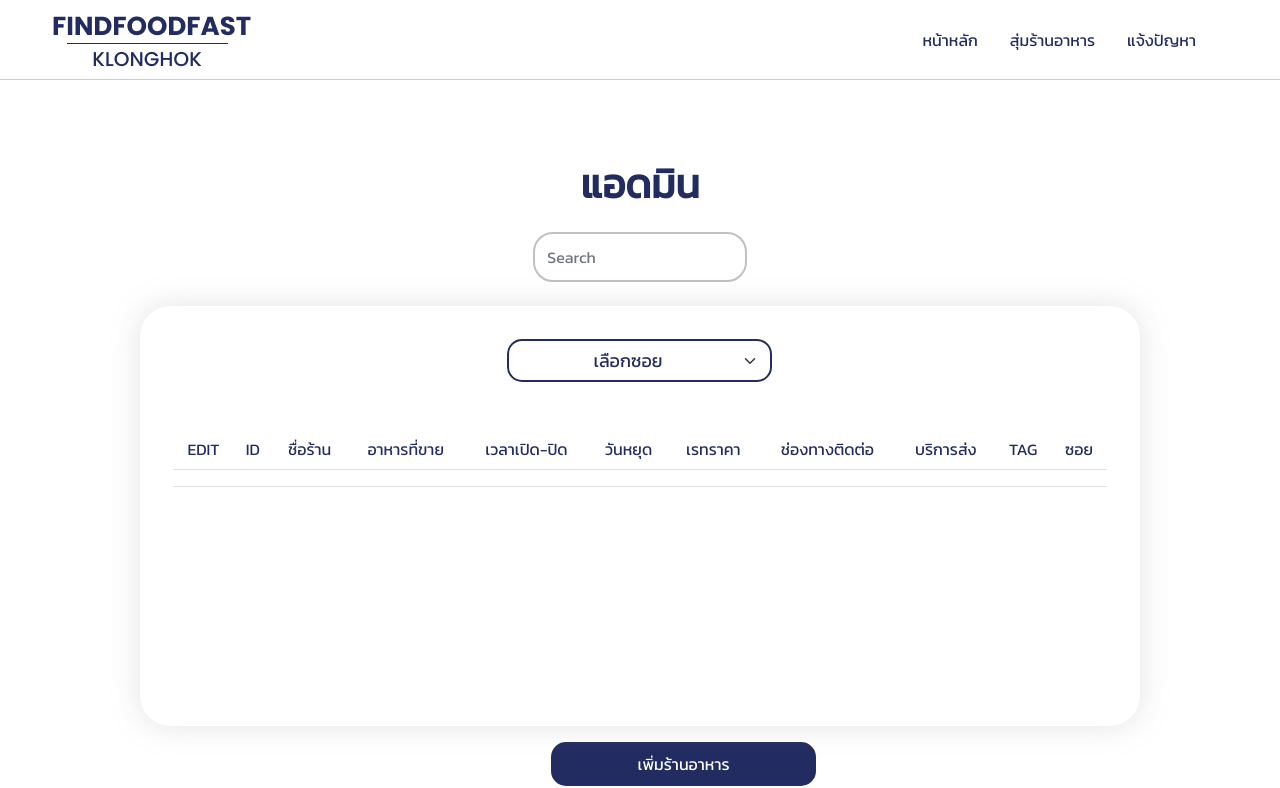
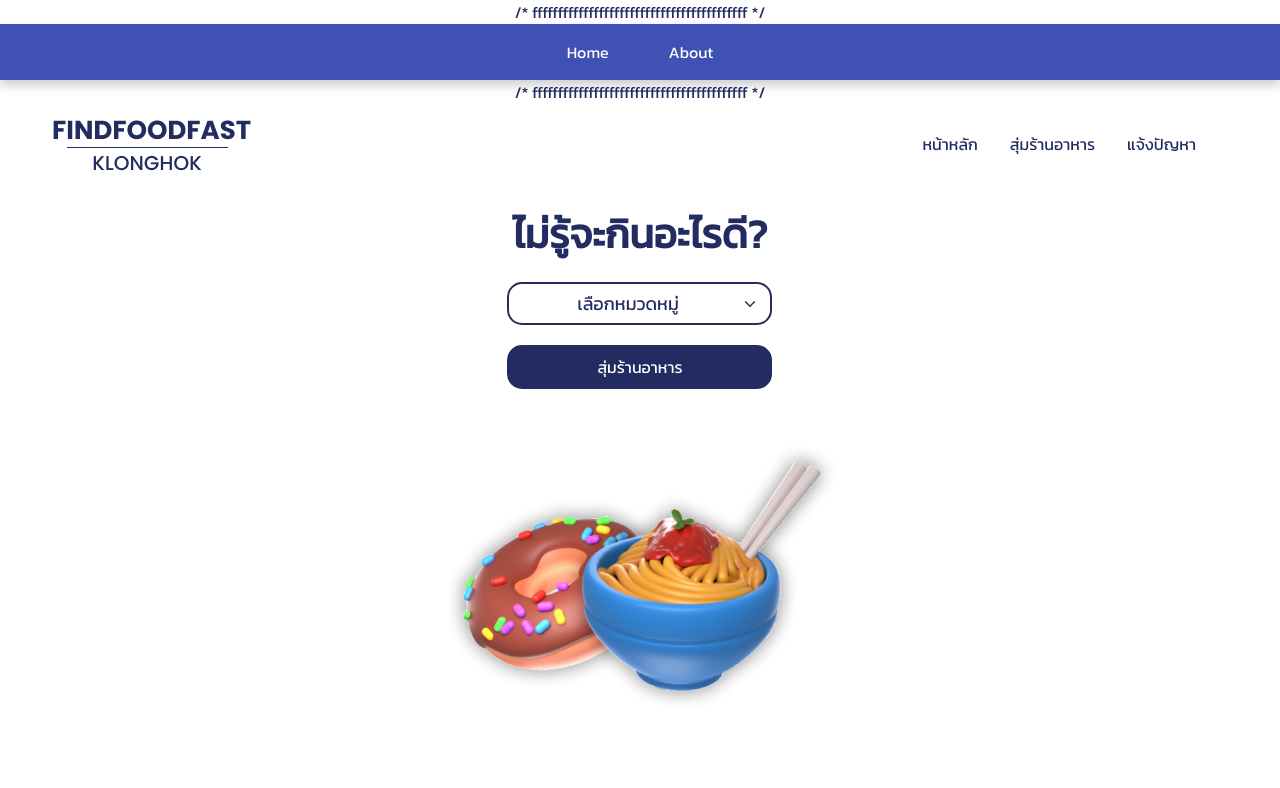
Before and after one commit to 9newton/findfoodfast-project, a React (Create React App) app in the folder front-end/: page /random in a window 1280 px wide. Shown: the top 788 px of the page. Built offline with nearby package versions, Linux system fonts and the light colour scheme; the HTML template or start-up script is replaced by a standard one.

Commit message:
commit nav active & route & popup

```diff
--- a/front-end/package.json
+++ b/front-end/package.json
@@ -13,8 +13,10 @@
     "@testing-library/user-event": "^13.5.0",
     "bootstrap": "^5.2.3",
     "react": "^18.2.0",
+    "react-active-menu": "^0.0.14",
     "react-bootstrap": "^2.7.0",
     "react-dom": "^18.2.0",
+    "react-router-dom": "^6.6.1",
     "react-scripts": "5.0.1",
     "react-typing-effect": "^2.0.5",
     "reactjs-popup": "^2.0.5",
--- a/front-end/src/App.js
+++ b/front-end/src/App.js
@@ -1,4 +1,5 @@
 import './App.css';
+import { BrowserRouter, Routes, Route } from "react-router-dom";
 import Home from './components/Home/Home';
 import Random from './components/Random/Random';
 import Report from './components/Report/Report';
@@ -7,10 +8,16 @@ import Admin from './components/Admin/Admin';
 function App() {
   return (
     <div className="App">
-      {/* <Home /> */}
-      <Admin />
-      {/* <Random /> */}
-      {/* <Report /> */}
+      <BrowserRouter>
+        <Routes>
+          <Route>
+            <Route index element={<Home />} />
+            <Route path="/random" element={<Random />} />
+            <Route path="/report" element={<Report />} />
+            <Route path="/admin" element={<Admin />} />
+          </Route>
+        </Routes>
+      </BrowserRouter>
     </div>
   );
 }
--- a/front-end/src/components/Admin/Content.css
+++ b/front-end/src/components/Admin/Content.css
@@ -84,3 +84,8 @@ th{
         font-size: 18px;
     }
 }
+
+.modalClass {
+    text-align: center;
+    margin-top: 100px;
+  }
--- a/front-end/src/components/Admin/Content.js
+++ b/front-end/src/components/Admin/Content.js
@@ -3,19 +3,12 @@ import './Content.css';
 import Form from 'react-bootstrap/Form';
 import Table from 'react-bootstrap/Table';
 import Card from 'react-bootstrap/Card';
-import { FaPlus } from "@react-icons/all-files/fa/FaPlus";
-import Popup from 'reactjs-popup';
 import 'reactjs-popup/dist/index.css';
-
-const Modal = () => (
-    <Popup trigger={<button className="button"> Open Modal </button>} modal>
-      <span> Modal content </span>
-    </Popup>
-  );
+import Popup from './Popup';
 
 function Content() {
+
   return (
-
     <div className="content">
       <h1 className='content-head mb-4 mt-4 mt-md-0'>แอดมิน</h1>
 
@@ -76,15 +69,9 @@ function Content() {
             </Table>
           </Card.Body>
         </Card>
-
-      <div className='col-10 offset-1 col-md-6 offset-md-3 col-xl-2 offset-xl-5 mb-4'>
-        <a href="#" className="random-btn">{Modal}เพิ่มร้านอาหาร</a>
+        <Popup />
       </div>
-
     </div>
-
-    </div>
-
   )
 
 }
--- a/front-end/src/components/Admin/Popup.css
+++ b/front-end/src/components/Admin/Popup.css
@@ -1,33 +1,22 @@
-.modal {
-    font-size: 12px;
-  }
-  .modal > .header {
-    width: 100%;
-    border-bottom: 1px solid gray;
-    font-size: 18px;
+.random-btn {
+    width: 265px;
+    background: #222C61;
+    display: inline-block;
+    padding: .5rem 1rem;
+    text-decoration: none;
+    color: white;
+    border: 2px solid transparent;
+    border-color: #222C61;
+    transition: 0.3s;
+    margin-top: 1rem;
+    border-radius: 15px;
+    text-transform: uppercase;
     text-align: center;
-    padding: 5px;
-  }
-  .modal > .content {
-    width: 100%;
-    padding: 10px 5px;
-  }
-  .modal > .actions {
-    width: 100%;
-    padding: 10px 5px;
-    margin: auto;
-    text-align: center;
-  }
-  .modal > .close {
     cursor: pointer;
-    position: absolute;
-    display: block;
-    padding: 2px 5px;
-    line-height: 20px;
-    right: -10px;
-    top: -10px;
-    font-size: 24px;
-    background: #ffffff;
-    border-radius: 18px;
-    border: 1px solid #cfcece;
-  }
+}
+.random-btn:hover {
+    border: 2px solid #222C61;
+    opacity: 0.7;
+    transition: 1s;
+    color: #fff;
+}
--- a/front-end/src/components/Admin/Popup.js
+++ b/front-end/src/components/Admin/Popup.js
@@ -1,50 +1,36 @@
-import React from 'react';
-import Popup from 'reactjs-popup';
+import "./Popup.css";
+import Modal from 'react-bootstrap/Modal';
+import React, { useState } from 'react';
+import { FaPlus } from "@react-icons/all-files/fa/FaPlus";
 
-<Popup
-      trigger={<button className="button"> Open Modal </button>}
-      modal
-      nested
-    >
-      {close => (
-        <div className="modal">
-          <button className="close" onClick={close}>
-            &times;
-          </button>
-          <div className="header"> Modal Title </div>
-          <div className="content">
-            {' '}
-            Lorem ipsum dolor sit amet consectetur adipisicing elit. Atque, a nostrum.
-            Dolorem, repellat quidem ut, minima sint vel eveniet quibusdam voluptates
-            delectus doloremque, explicabo tempore dicta adipisci fugit amet dignissimos?
-            <br />
-            Lorem ipsum dolor sit amet, consectetur adipisicing elit. Consequatur sit
-            commodi beatae optio voluptatum sed eius cumque, delectus saepe repudiandae
-            explicabo nemo nam libero ad, doloribus, voluptas rem alias. Vitae?
-          </div>
-          <div className="actions">
-            <Popup
-              trigger={<button className="button"> Trigger </button>}
-              position="top center"
-              nested
-            >
-              <span>
-                Lorem ipsum dolor sit amet, consectetur adipisicing elit. Beatae
-                magni omnis delectus nemo, maxime molestiae dolorem numquam
-                mollitia, voluptate ea, accusamus excepturi deleniti ratione
-                sapiente! Laudantium, aperiam doloribus. Odit, aut.
-              </span>
-            </Popup>
-            <button
-              className="button"
-              onClick={() => {
-                console.log('modal closed ');
-                close();
-              }}
-            >
-              close modal
-            </button>
-          </div>
-        </div>
-      )}
-    </Popup>
+function Popup() {
+  const [show, setShow] = useState(false);
+
+  return (
+    <>
+      <div className='col-10 offset-1 col-md-6 offset-md-3 col-xl-2 offset-xl-5 mb-4 random-btn' onClick={() => setShow(true)}>
+        <FaPlus className="mb-1"/> เพิ่มร้านอาหาร
+      </div>
+
+      <Modal
+        show={show}
+        onHide={() => setShow(false)}
+        dialogClassName="modal-90w"
+        aria-labelledby="example-custom-modal-styling-title"
+      >
+        <Modal.Header closeButton>
+          <Modal.Title id="example-custom-modal-styling-title">
+            aaaaaaaaaaaaaaaa
+          </Modal.Title>
+        </Modal.Header>
+        <Modal.Body>
+          <p>
+            bbbbbbbbbbb!
+          </p>
+        </Modal.Body>
+      </Modal>
+    </>
+  )
+};
+
+export default Popup;
--- a/front-end/src/components/Header.css
+++ b/front-end/src/components/Header.css
@@ -81,3 +81,38 @@
         width: 150px;
     }
 }
+/* ffffffffffffffffffffffffffffffffffffffffff */
+nav {
+    height: 56px;
+    display: flex;
+    justify-content: center;
+    align-items: center;
+    background: #3f51b5;
+    box-shadow: 0 5px 10px #ccc;
+  }
+
+  /* Basic styles for nav links */
+  nav a {
+    display: flex;
+    align-items: center;
+    padding-left: 30px;
+    padding-right: 30px;
+    height: 100%;
+    text-decoration: none;
+  }
+
+  /* Specific styles for non-active links */
+  .link {
+    color: white;
+  }
+
+  /* Specific styles for active links */
+  .link-active {
+    color: black;
+    background: orange;
+  }
+
+  .content {
+    margin-top: 50px;
+    text-align: center;
+  }
--- a/front-end/src/components/Header.js
+++ b/front-end/src/components/Header.js
@@ -4,25 +4,9 @@ import 'bootstrap/dist/css/bootstrap.css';
 import { FaHamburger } from "@react-icons/all-files/fa/FaHamburger";
 import { FaAngleLeft } from "@react-icons/all-files/fa/FaAngleLeft";
 import Logo from '../image/Logo.png';
+import { NavLink } from "react-router-dom";
 
 function Header() {
-    // return (
-    //     <div className="header">
-    //         <Navbar className="navbar" bg="white">
-    //     <Container>
-    //       <Navbar.Brand href="#home">
-    //         <img className='img-logo' src={Logo}/>
-    //       </Navbar.Brand>
-    //       <Nav>
-    //         <Nav.Link href="#home">หน้าหลัก</Nav.Link>
-    //         <Nav.Link href="#features">สุ่มร้านอาหาร</Nav.Link>
-    //         <Nav.Link href="#pricing">แจ้งปัญหา</Nav.Link>
-    //       </Nav>
-    //     </Container>
-    //   </Navbar>
-    //     </div>
-    // )
-
     const [click, setClick] = useState(false);
     const handleClick = () => setClick(!click);
     console.log(click);
@@ -30,20 +14,36 @@ function Header() {
 
     return (
         <div className="header">
+            /* ffffffffffffffffffffffffffffffffffffffffff */
+            <nav>
+                <NavLink
+                    to="/"
+                    className={({ isActive }) => (isActive ? "link-active" : "link")}
+                >
+                    Home
+                </NavLink>
+                <NavLink
+                    to="/admin"
+                    className={({ isActive }) => (isActive ? "link-active" : "link")}
+                >
+                    About
+                </NavLink>
+            </nav>
+            /* ffffffffffffffffffffffffffffffffffffffffff */
             <div className="container">
                 <div className="header-con">
                     <div className="logo-container">
-                        <a href="#"><img className='img-logo' src={Logo}/></a>
+                        <a href="/"><img className='img-logo' src={Logo} /></a>
                     </div>
                     <ul className={click ? "menu active" : "menu"}>
                         <li className="menu-link" onClick={closeMobileMenu}>
-                            <a href="#">หน้าหลัก</a>
+                            <a href="/">หน้าหลัก</a>
                         </li>
                         <li className="menu-link" onClick={closeMobileMenu}>
-                            <a href="#">สุ่มร้านอาหาร</a>
+                            <a href="/random">สุ่มร้านอาหาร</a>
                         </li>
                         <li className="menu-link" onClick={closeMobileMenu}>
-                            <a href="#">แจ้งปัญหา</a>
+                            <a href="/report">แจ้งปัญหา</a>
                         </li>
                     </ul>
                     <div className="mobile-menu" onClick={handleClick}>
```
Also changed, not shown: front-end/src/components/NavLink.js (added, +22 -0 lines), 2 other files (tests, documents, lock files or other folders). Lines whose indentation alone changed are shown as unchanged.
